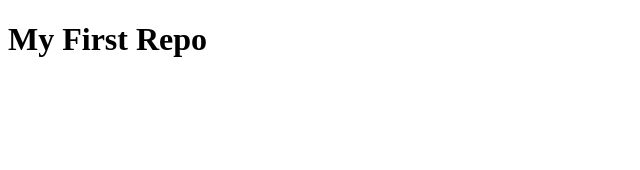
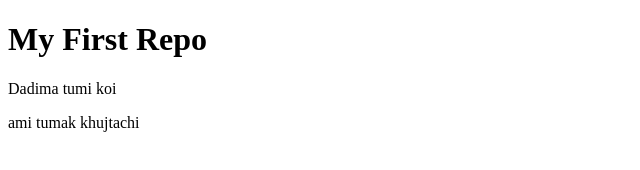
Before and after one commit to robiulislam2520/my-first-repo, a plain HTML site: page index.html in a window 1280 px wide. Shown: the whole page, without its empty margins (0-640 px from the left). Drawn offline with Linux system fonts and the light colour scheme.

Commit message:
second commit

```diff
--- a/index.html
+++ b/index.html
@@ -8,5 +8,7 @@
 </head>
 <body>
     <h1>My First Repo</h1>
+    <p>Dadima tumi koi</p>
+    <p>ami tumak khujtachi</p>
 </body>
 </html>
```
